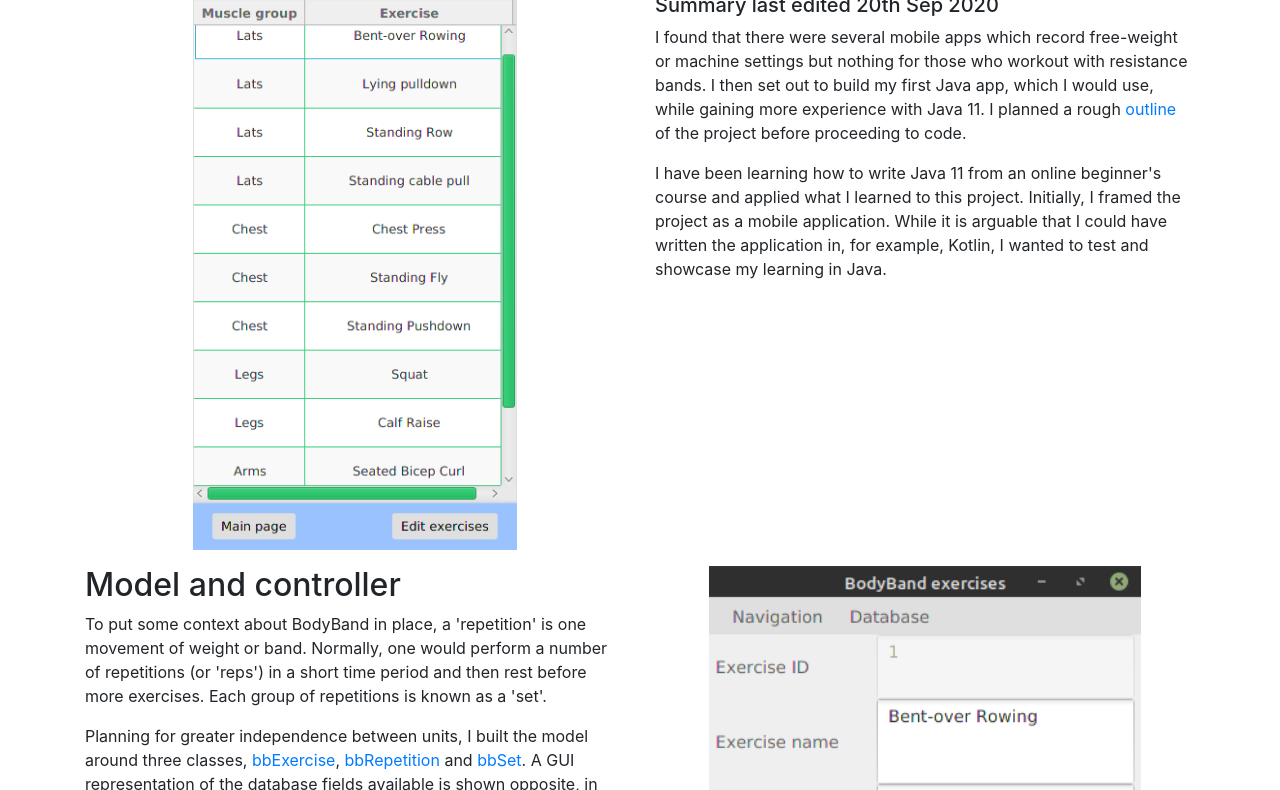
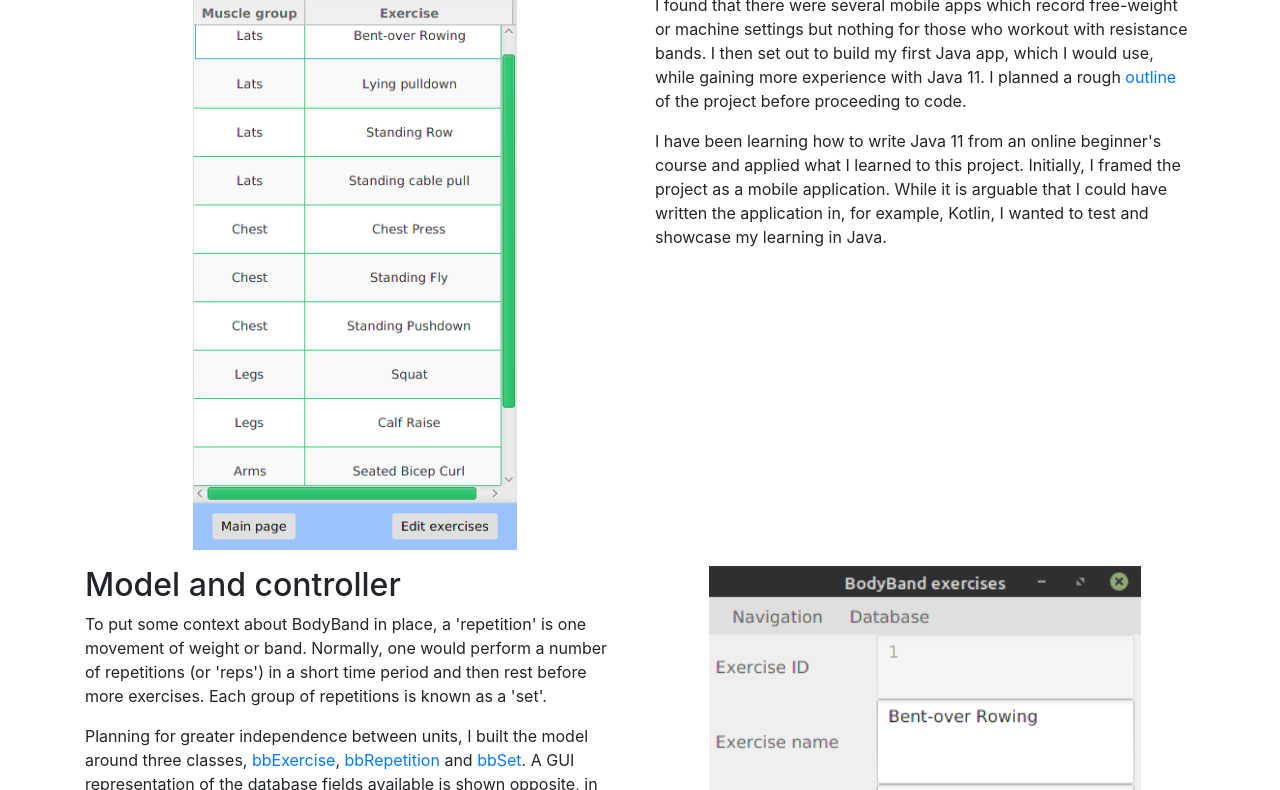
Before and after one commit to jfspps/portfolio, a plain HTML site: page BodyBand.html in a window 1280 px wide. Shown: the part 200-990 px from the top of the page. Drawn offline with nearby package versions, Linux system fonts and the light colour scheme.

Commit message:
minor update

```diff
--- a/BodyBand.html
+++ b/BodyBand.html
@@ -70,7 +70,6 @@
       </div>
       <div class="col-md-6">
         <h2>Motivation</h2>
-        <h5>Summary last edited 20th Sep 2020</h5>
         <p>
           I found that there were several mobile apps which record free-weight or machine settings but nothing for those who workout with resistance bands. I then set out to build my first Java app, which I would use, while gaining more experience with Java 11. I planned a rough <a href="https://github.com/jfspps/BodyBand/blob/master/docs/Project%20outline.docx" target="_blank">outline</a> of the project before proceeding to code.
         </p>
```
Also changed, not shown: LearningChem.html (+0 -1 lines), SRM.html (+0 -1 lines).
